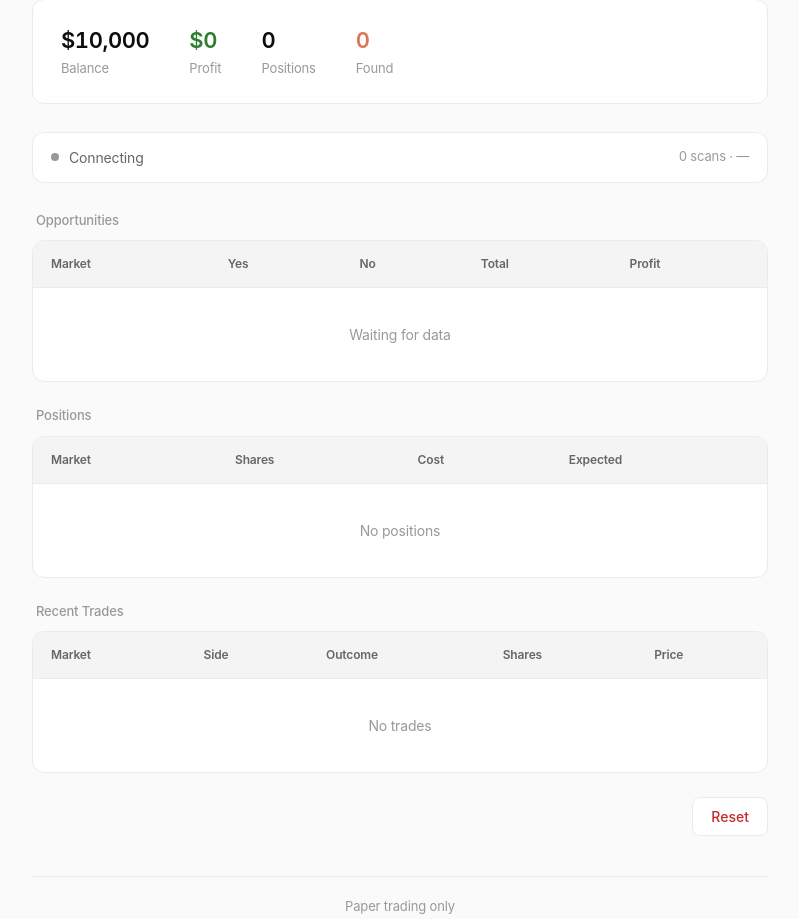
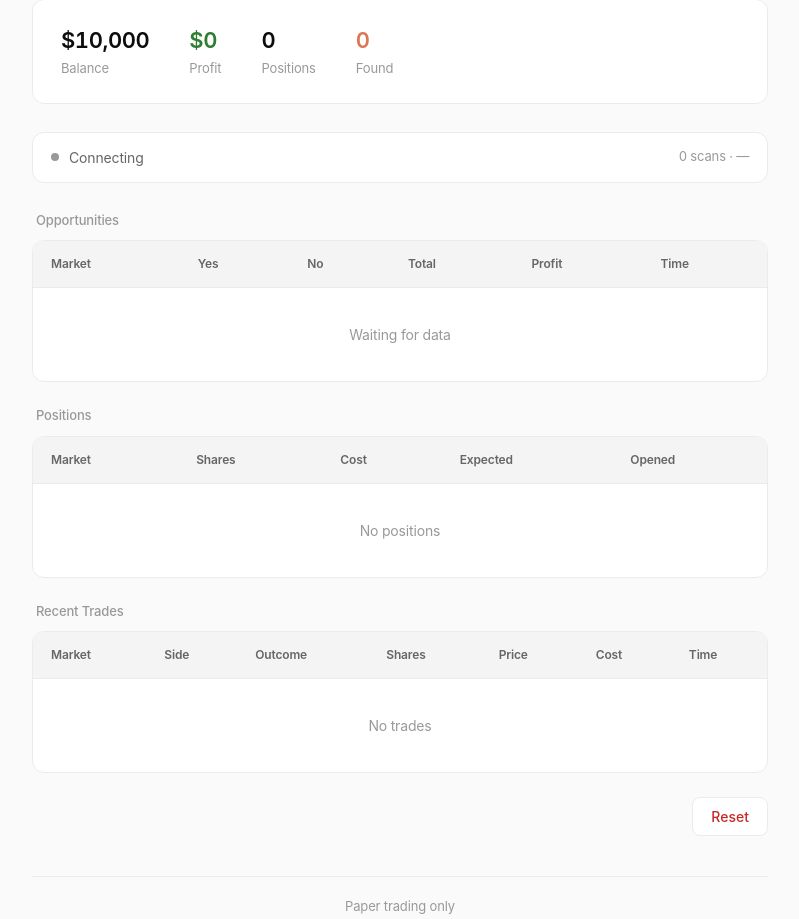
Before and after one commit to promaaa/polymarket-arbitrage-bot, a Python web app: template templates/index.html in a window 1280 px wide. Shown: the part 141-1060 px from the top of the page, without its empty margins (240-1039 px from the left). Run offline with Jinja, Linux system fonts and the light colour scheme; the template is opened without the code that fills it, so the values that code supplies are empty.

Commit message:
Fix table headers - align column count with JS data

```diff
--- a/templates/index.html
+++ b/templates/index.html
@@ -58,11 +58,12 @@
                             <th>No</th>
                             <th>Total</th>
                             <th>Profit</th>
+                            <th>Time</th>
                         </tr>
                     </thead>
                     <tbody id="opportunities-body">
                         <tr>
-                            <td colspan="5" class="empty">Waiting for data</td>
+                            <td colspan="6" class="empty">Waiting for data</td>
                         </tr>
                     </tbody>
                 </table>
@@ -79,11 +80,12 @@
                             <th>Shares</th>
                             <th>Cost</th>
                             <th>Expected</th>
+                            <th>Opened</th>
                         </tr>
                     </thead>
                     <tbody id="positions-body">
                         <tr>
-                            <td colspan="4" class="empty">No positions</td>
+                            <td colspan="5" class="empty">No positions</td>
                         </tr>
                     </tbody>
                 </table>
@@ -101,11 +103,13 @@
                             <th>Outcome</th>
                             <th>Shares</th>
                             <th>Price</th>
+                            <th>Cost</th>
+                            <th>Time</th>
                         </tr>
                     </thead>
                     <tbody id="trades-body">
                         <tr>
-                            <td colspan="5" class="empty">No trades</td>
+                            <td colspan="7" class="empty">No trades</td>
                         </tr>
                     </tbody>
                 </table>
```
